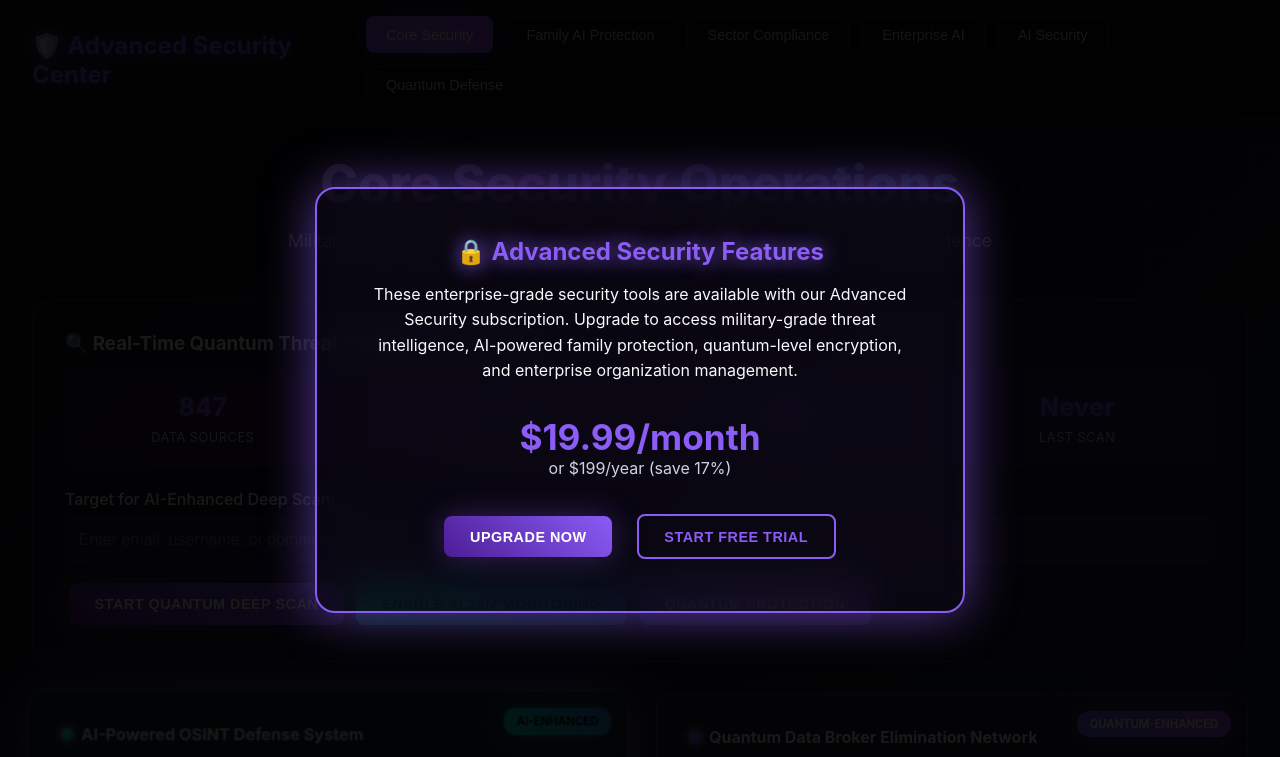
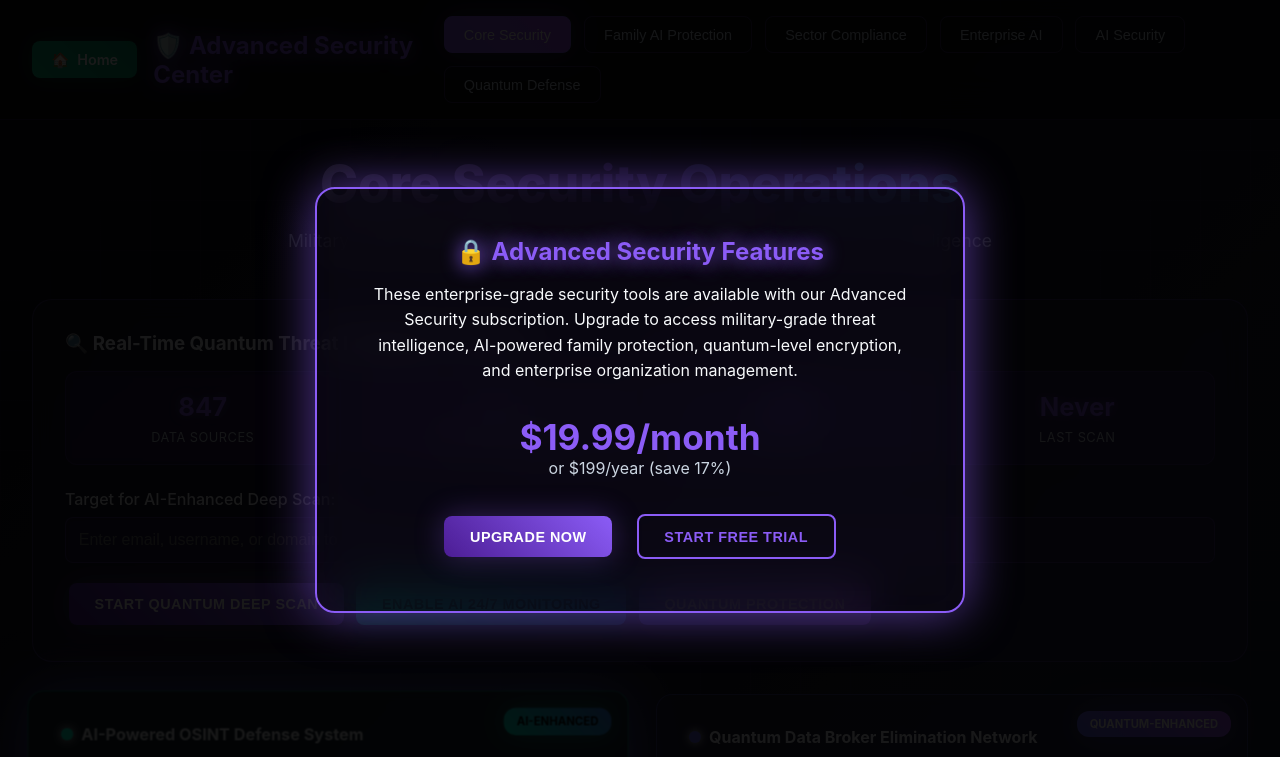
Before and after one commit to bharathk2498/digital-footprint-eraser, a browser extension: page advanced-security-enhanced.html in a window 1280 px wide. Shown: the top 757 px of the page. Drawn offline with Linux system fonts and the light colour scheme.

Commit message:
Add Home button to Advanced Security Center navigation

```diff
--- a/advanced-security-enhanced.html
+++ b/advanced-security-enhanced.html
@@ -107,6 +107,34 @@
             margin: 0 auto;
         }
 
+        .nav-header {
+            display: flex;
+            align-items: center;
+            gap: 1rem;
+        }
+
+        .home-btn {
+            padding: 0.6rem 1.2rem;
+            border-radius: 8px;
+            background: linear-gradient(45deg, var(--success), #059669);
+            color: white;
+            border: none;
+            cursor: pointer;
+            transition: all 0.3s ease;
+            font-size: 0.9rem;
+            font-weight: 600;
+            text-decoration: none;
+            display: flex;
+            align-items: center;
+            gap: 0.5rem;
+            box-shadow: 0 0 20px rgba(16, 185, 129, 0.3);
+        }
+
+        .home-btn:hover {
+            transform: translateY(-2px);
+            box-shadow: 0 0 30px rgba(16, 185, 129, 0.6);
+        }
+
         .nav-tabs {
             display: flex;
             gap: 0.8rem;
@@ -575,6 +603,9 @@
             .nav-tabs { flex-wrap: wrap; gap: 0.5rem; }
             .nav-tab { font-size: 0.8rem; padding: 0.5rem 1rem; }
             .advanced-dashboard { padding: 1rem; }
+            .nav-container { flex-direction: column; gap: 1rem; align-items: stretch; }
+            .nav-header { justify-content: center; }
+            .nav-tabs { justify-content: center; }
         }
     </style>
 </head>
@@ -584,7 +615,13 @@
     <!-- Navigation -->
     <nav class="navbar">
         <div class="nav-container">
-            <h2 style="color: var(--accent-violet); margin: 0; text-shadow: 0 0 20px var(--accent-violet);">🛡️ Advanced Security Center</h2>
+            <div class="nav-header">
+                <a href="index.html" class="home-btn">
+                    <span>🏠</span>
+                    <span>Home</span>
+                </a>
+                <h2 style="color: var(--accent-violet); margin: 0; text-shadow: 0 0 20px var(--accent-violet);">🛡️ Advanced Security Center</h2>
+            </div>
             <div class="nav-tabs">
                 <button class="nav-tab active" onclick="switchTab('core')">Core Security</button>
                 <button class="nav-tab" onclick="switchTab('family')">Family AI Protection</button>
@@ -1422,9 +1459,6 @@
         </div>
 
         <div style="text-align: center; margin-top: 4rem; padding: 2rem;">
-            <button onclick="window.location.href='index.html'" class="btn" style="background: transparent; color: var(--accent-violet); border: 2px solid var(--accent-violet); margin-right: 1rem;">
-                ← Back to Main Dashboard
-            </button>
             <button class="btn btn-ai" onclick="openAdvancedSupport()">
                 🤖 Contact AI Security Expert
             </button>
```
